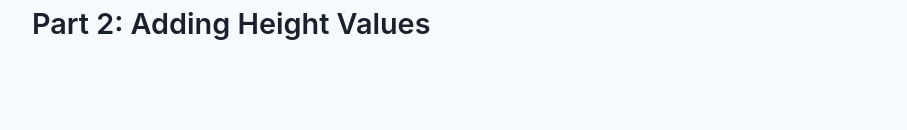
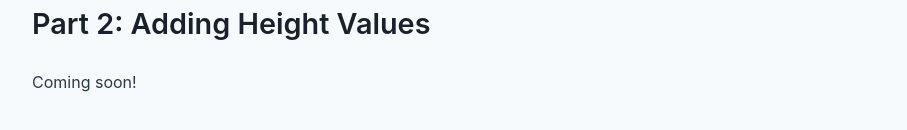
Before and after one commit to CalNightingale/FractalMountains, a website: page index.html in a window 1280 px wide. Shown: the part 1304-1434 px from the top of the page, without its empty margins (108-1015 px from the left). Before the commit the page ends 1391 px from the top, so only its background shows below. Drawn offline with Linux system fonts and the light colour scheme.

Commit message:
added coming soon for part 2

```diff
--- a/index.html
+++ b/index.html
@@ -33,6 +33,7 @@
     <p>The triangles are then formed by connecting adjacent vertices.</p>
 
     <h2>Part 2: Adding Height Values</h2>
+    <p>Coming soon!</p>
 
 </body>
 </html>
```
